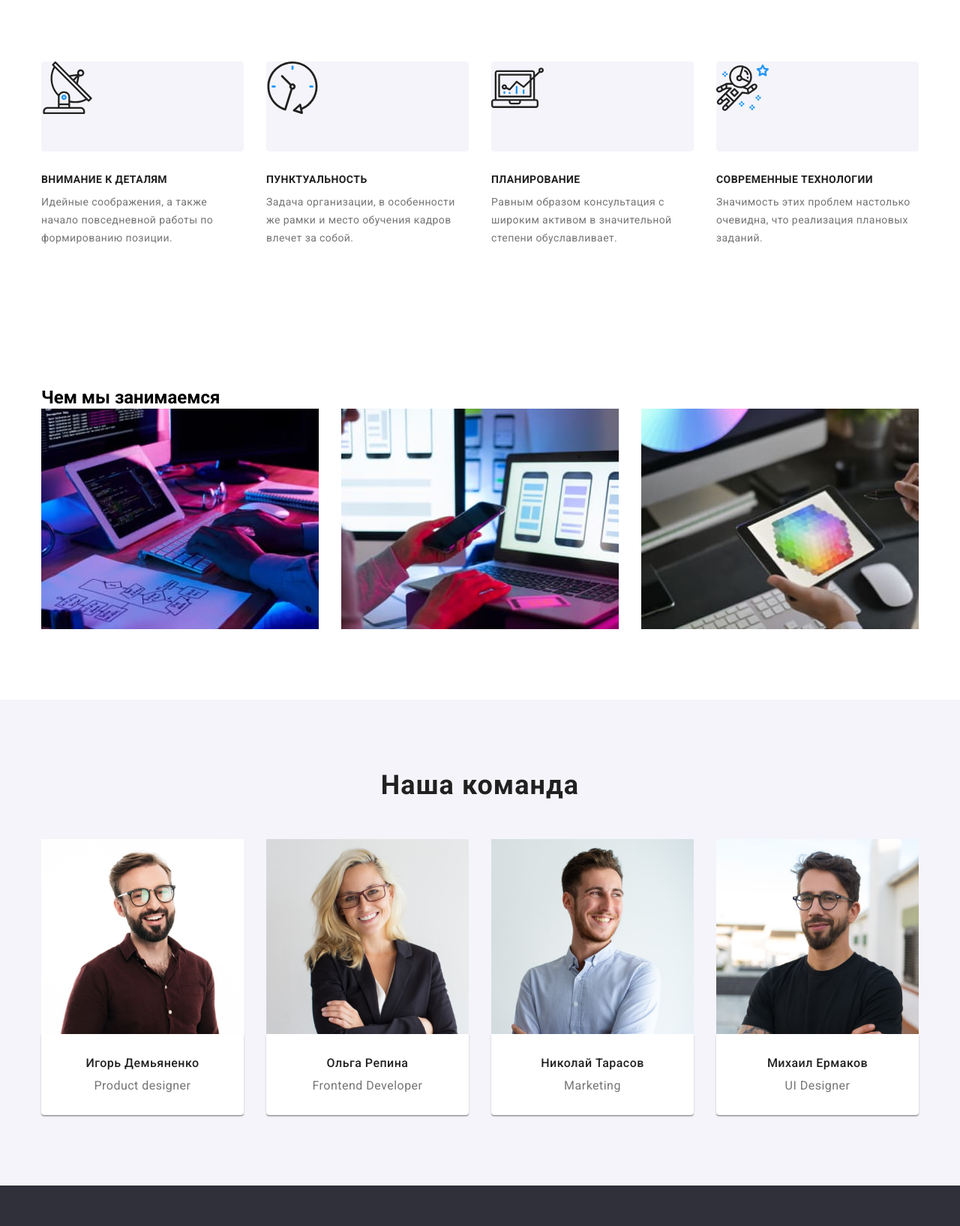
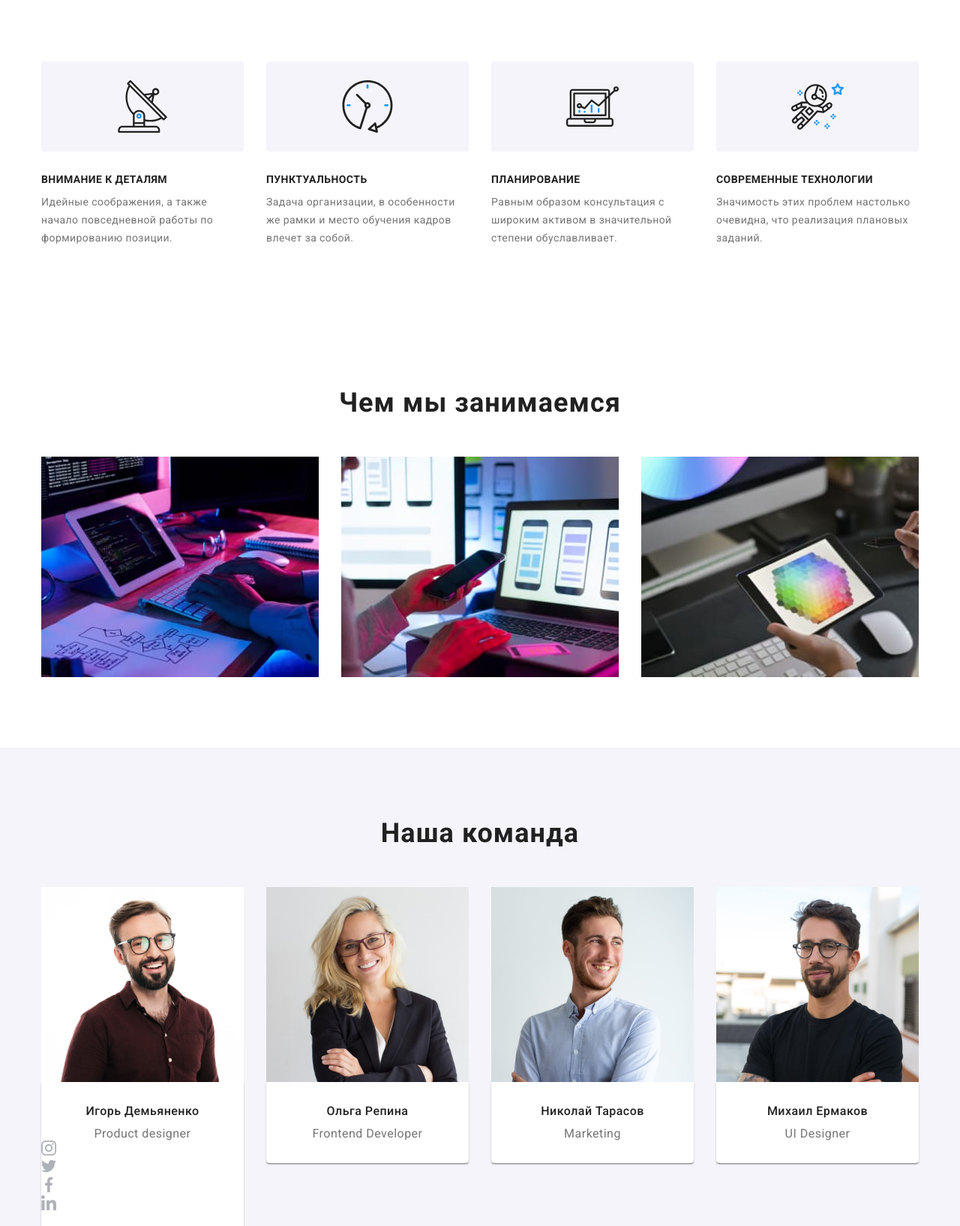
Before and after one commit to ArtemShymanskyi/goit-markup-hw-04, a plain HTML site: page index.html in a window 1280 px wide. Shown: the part 704-2339 px from the top of the page at 75% size. Drawn offline with nearby package versions, Linux system fonts and the light colour scheme.

Commit message:
до списка соц сетей

```diff
--- a/css/style.css
+++ b/css/style.css
@@ -218,7 +218,14 @@ a {
   background-color: var(--darkbgr-color);
   padding-top: 200px;
   padding-bottom: 200px;
+
   text-align: center;
+  background-size: cover;
+  background-image: linear-gradient(
+      rgba(47, 48, 58, 0.4),
+      rgba(47, 48, 58, 0.4)
+    ),
+    url(../images/bg.jpg);
 }
 
 .hero-btn {
@@ -282,16 +289,14 @@ a {
 }
 .icon-container {
   display: flex;
+  justify-content: center;
+  align-items: center;
   width: 270px;
   height: 120px;
   background: #f5f4fa;
   border-radius: 4px;
   margin-bottom: 30px;
-  /* padding: 25px 100px;
- */
 }
-
-.icon
 
 /* -- Чем мы занимаемся --> */
 
@@ -316,7 +321,10 @@ a {
   display: flex;
   justify-content: space-between;
 }
-
+.social-icon {
+  width: 20px;
+  height: 20px;
+}
 /* -- Список команды --> */
 .team-section {
   background-color: var(--mainbgrtwo-color);
--- a/index.html
+++ b/index.html
@@ -68,8 +68,8 @@
             <ul class="advantages-container">
                 <li class="advantages-li">
                     <div class="icon-container">
-                        <svg class="icon">
-                                <use href="./images/sprite.svg#icon-antenna" width=70 height=70> </use>
+                        <svg class="icon" width=70 height=70>
+                                <use href="./images/sprite.svg#icon-antenna"> </use>
                         </svg>
                     </div>
                     <h3 class="advantages-title">Внимание к деталям</h3>
@@ -81,8 +81,8 @@
 
                 <li class="advantages-li">
                     <div class="icon-container">
-                        <svg class="icon">
-                            <use href="./images/sprite.svg#icon-clock" width=70 height=70> </use>
+                        <svg class="icon" width=70 height=70>
+                            <use href="./images/sprite.svg#icon-clock" ></use>
                         </svg>
                     </div>
                     <h3 class="advantages-title">Пунктуальность</h3>
@@ -93,8 +93,8 @@
 
                 <li class="advantages-li">
                     <div class="icon-container">
-                        <svg class="icon">
-                            <use href="./images/sprite.svg#icon-diagram" width=70 height=70> </use>
+                        <svg class="icon" width=70 height=70>
+                            <use href="./images/sprite.svg#icon-diagram" > </use>
                         </svg>
                     </div>
                     <h3 class="advantages-title">Планирование </h3>
@@ -106,8 +106,8 @@
 
                 <li class="advantages-li">
                     <div class="icon-container">
-                        <svg class="icon">
-                            <use href="./images/sprite.svg#icon-astronaut" width=70 height=70> </use>
+                        <svg class="icon" width=70 height=70>
+                            <use href="./images/sprite.svg#icon-astronaut"> </use>
                         </svg>
                     </div>
                     <h3 class="advantages-title">Современные технологии </h3>
@@ -153,6 +153,44 @@
                 <div class="team-div">
                     <h3 class="name">Игорь Демьяненко</h3>
                     <p class="team-job">Product designer</p>
+                    <ul class="social-list">
+                        <li class="social-list-item">
+                            <a href="" class="social-list-link">
+                                <svg class="social-icon">
+                                    <use href="./images/sprite.svg#icon-instagram">
+
+                                    </use>
+                                </svg>
+                            </a>
+                        </li>
+                        <li class="social-list-item">
+                            <a href="" class="social-list-link">
+                                <svg class="social-icon">
+                                    <use href="./images/sprite.svg#icon-twitter">
+
+                                    </use>
+                                </svg>
+                            </a>
+                        </li>
+                        <li class="social-list-item">
+                            <a href="" class="social-list-link">
+                                <svg class="social-icon">
+                                    <use href="./images/sprite.svg#icon-facebook">
+
+                                    </use>
+                                </svg>
+                            </a>
+                        </li>
+                        <li class="social-list-item">
+                            <a href="" class="social-list-link">
+                                <svg class="social-icon">
+                                    <use href="./images/sprite.svg#icon-linkedin">
+
+                                    </use>
+                                </svg>
+                            </a>
+                        </li>
+                    </ul>
                 </div>
                 </li>
 
```
Also changed, not shown: images/bg.jpg (added).
